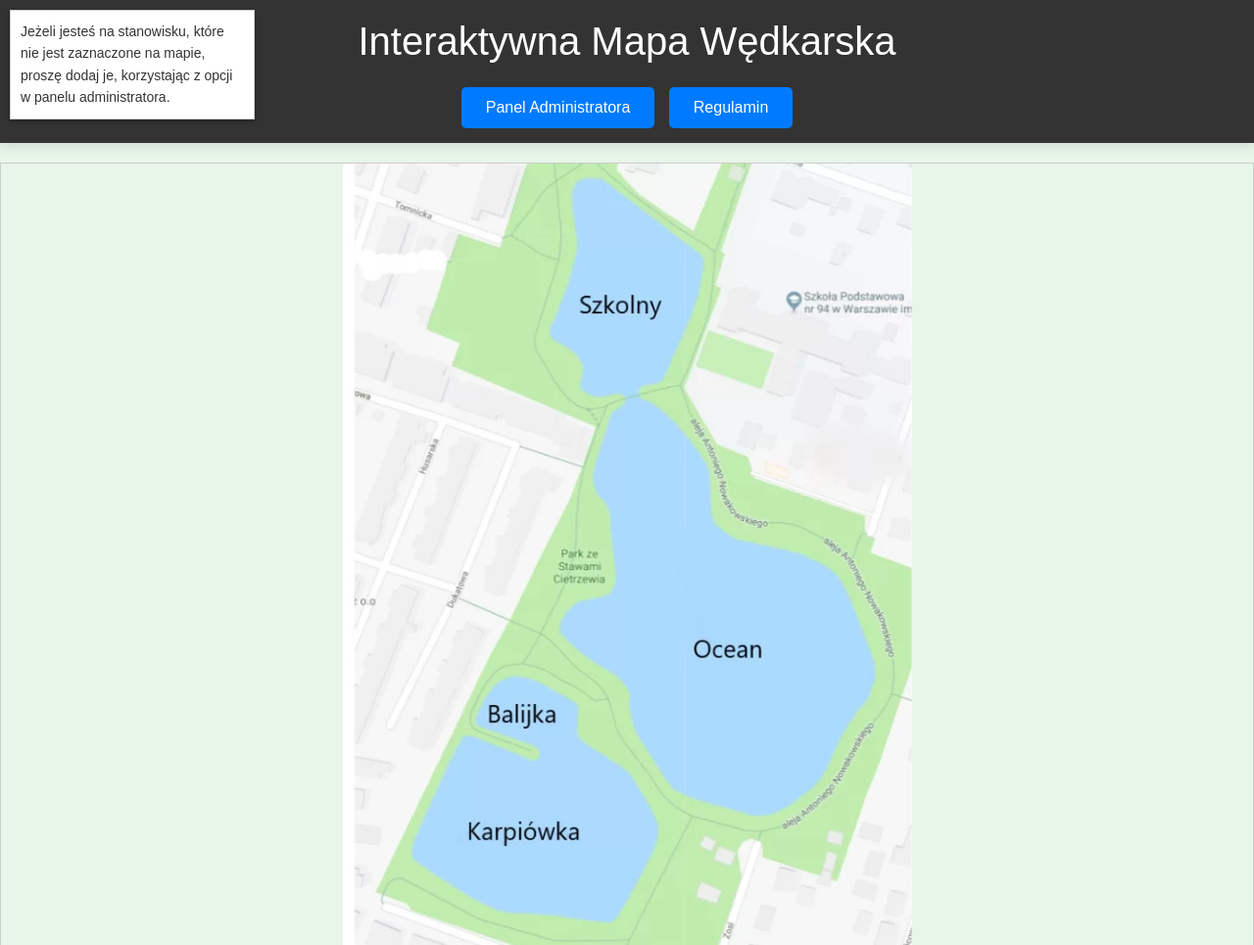
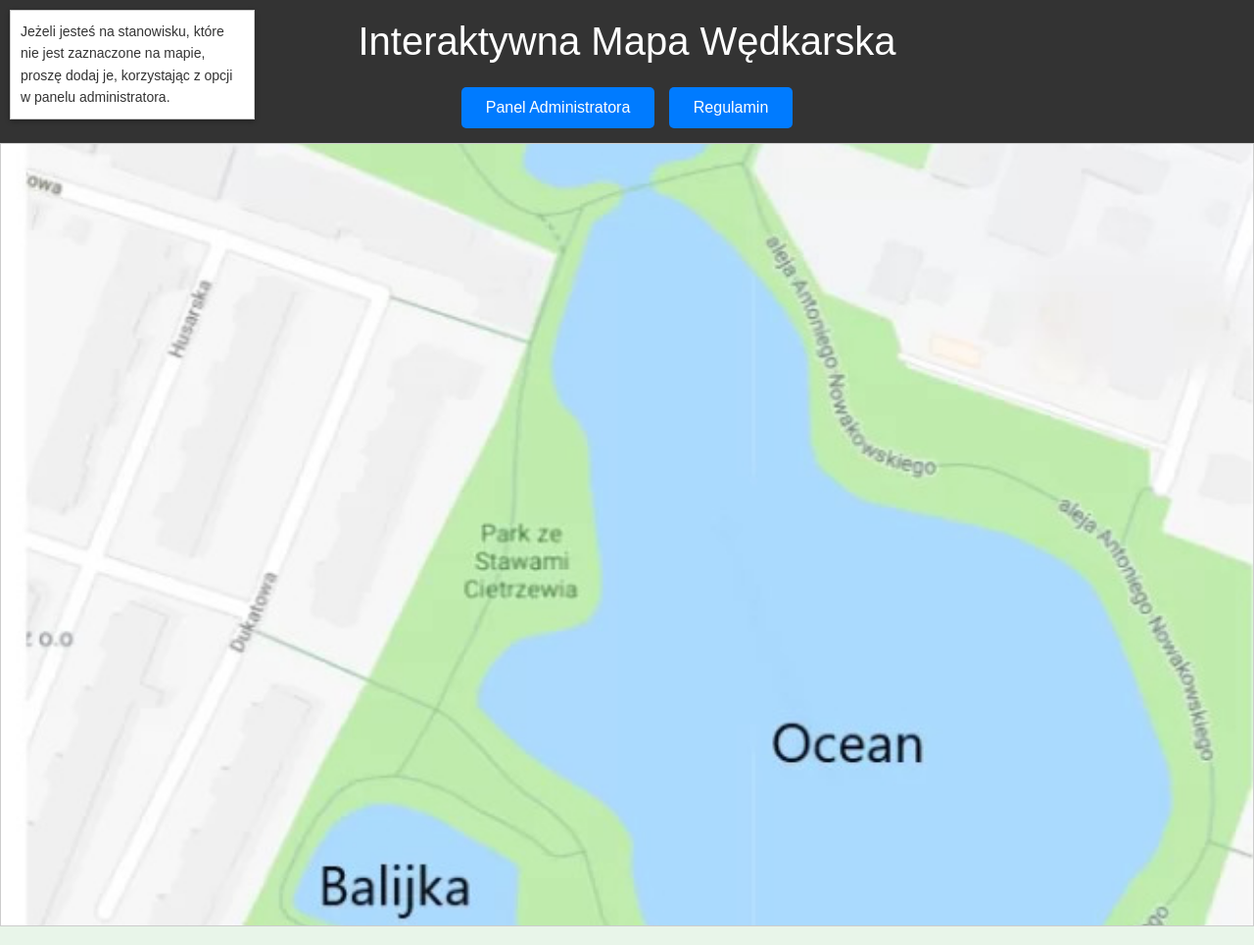
Before and after one commit to robof123/MapaStowarzyszenia, a plain HTML site: page index.html in a window 1280 px wide. Shown: the whole page at 98% size. Drawn offline with Linux system fonts and the light colour scheme; no server answers.

Commit message:
Update style.css

```diff
--- a/style.css
+++ b/style.css
@@ -43,15 +43,15 @@ header button:hover {
     background-color: #0056b3;
 }
 
-/* Mapa */
 #map {
-    margin-top: 20px;
-    width: 100vw;
-    height: 100vh;
-    background: url('image.png') center/contain no-repeat;
-    position: relative;
-    border: 1px solid #ccc;
+    margin-top: 0;  /* Jeśli chcesz, żeby mapa zaczynała się od samej góry */
+    width: 100vw;   /* Wypełnia całe okno */
+    height: 100vh;  /* Wypełnia całe okno */
+    background: url('image.png') center/cover no-repeat;  /* Dopasowanie tła */
+    position: relative;  /* Umożliwia ustawienie pinezek w odniesieniu do mapy */
+    border: 1px solid #ccc;  /* Jeśli chcesz obramowanie */
 }
+
 
 #info-box {
     position: absolute;
```
